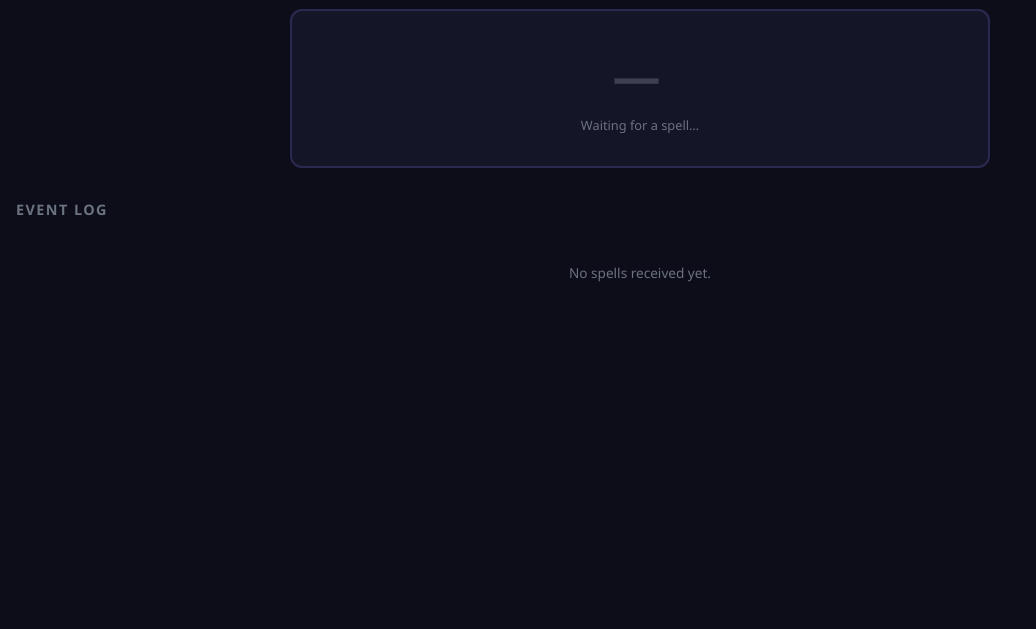
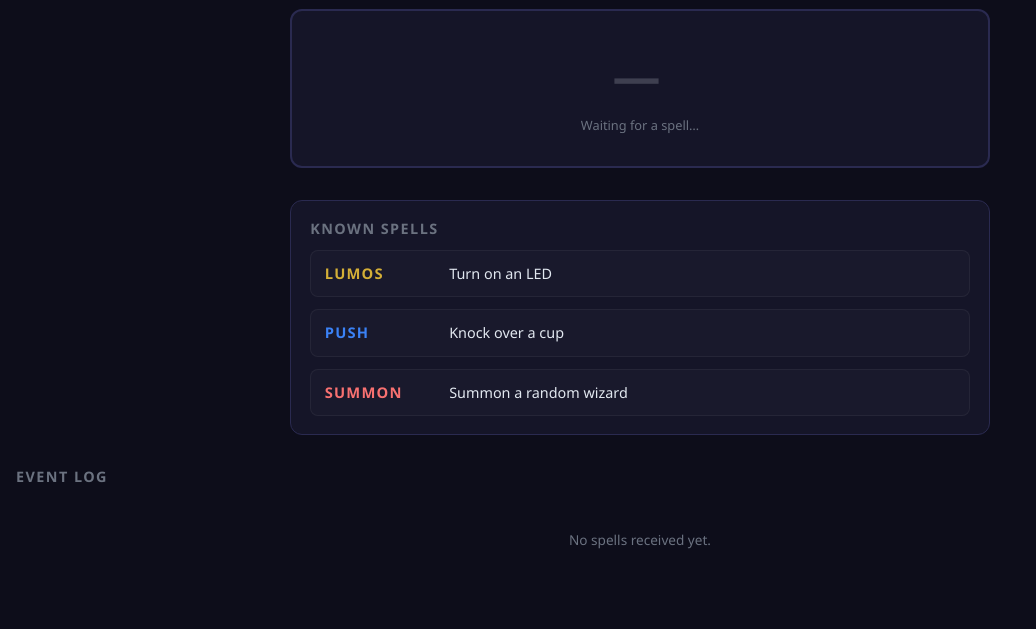
Before and after one commit to BenMiller0/mca_2026, a Flask app: page / in a window 1280 px wide. Shown: the part 189-818 px from the top of the page, without its empty margins (0-1036 px from the left). Before the commit the page ends 471 px from the top, so only its background shows below. Run offline with Flask 3, Linux system fonts and the light colour scheme; data that the repository does not hold is empty.

Commit message:
Added spells list

```diff
--- a/web_app/templates/index.html
+++ b/web_app/templates/index.html
@@ -169,6 +169,57 @@
       font-size: 0.75rem;
       color: var(--muted);
       margin-top: 1rem;
+    }
+
+    .spells-panel {
+      width: 100%;
+      max-width: 700px;
+      margin-bottom: 2rem;
+      background: var(--card);
+      border: 1px solid var(--border);
+      border-radius: 12px;
+      padding: 1.1rem 1.2rem;
+    }
+
+    .spells-list {
+      display: grid;
+      gap: 0.75rem;
+    }
+
+    .spell-item {
+      display: grid;
+      grid-template-columns: 110px 1fr;
+      gap: 0.9rem;
+      align-items: start;
+      padding: 0.75rem 0.85rem;
+      border-radius: 8px;
+      background: rgba(255, 255, 255, 0.02);
+      border: 1px solid rgba(255, 255, 255, 0.05);
+    }
+
+    .spell-label {
+      font-size: 0.92rem;
+      font-weight: 700;
+      letter-spacing: 0.08em;
+      text-transform: uppercase;
+    }
+
+    .spell-label.lumos {
+      color: var(--gold);
+    }
+
+    .spell-label.push {
+      color: var(--blue);
+    }
+
+    .spell-label.summon {
+      color: #f87171;
+    }
+
+    .spell-description {
+      color: var(--text);
+      font-size: 0.9rem;
+      line-height: 1.5;
     }
 
     #dashboard-shell {
@@ -436,6 +487,24 @@
     <div class="spell-banner" id="banner">
       <div class="spell-name" id="spell-name">—</div>
       <div class="spell-sub" id="spell-sub">Waiting for a spell…</div>
+    </div>
+
+    <div class="spells-panel">
+      <h2>Known Spells</h2>
+      <div class="spells-list">
+        <div class="spell-item">
+          <div class="spell-label lumos">Lumos</div>
+          <div class="spell-description">Turn on an LED</div>
+        </div>
+        <div class="spell-item">
+          <div class="spell-label push">Push</div>
+          <div class="spell-description">Knock over a cup</div>
+        </div>
+        <div class="spell-item">
+          <div class="spell-label summon">Summon</div>
+          <div class="spell-description">Summon a random wizard</div>
+        </div>
+      </div>
     </div>
 
     <h2>Event Log</h2>
```
